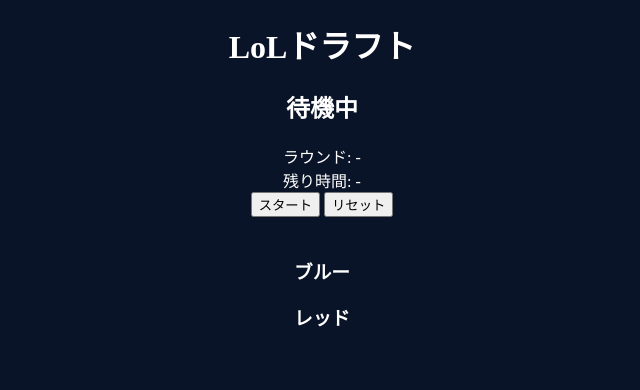
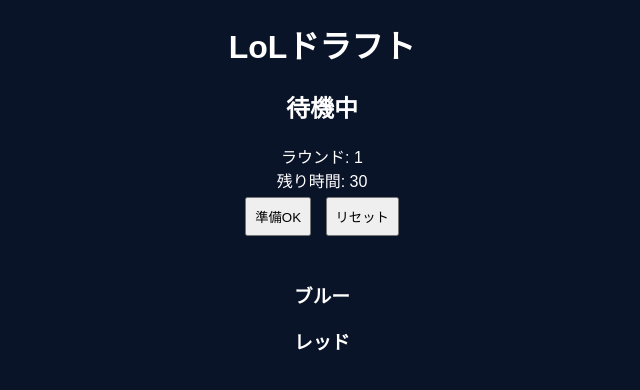
Before and after one commit to kaito19970809-cell/lol-draft, a Flask app: page /red in a window 1280 px wide. Shown: the top 390 px of the page, without its empty margins (318-958 px from the left). Run offline with Flask 3, Linux system fonts and the light colour scheme; parts of the project's set-up code (start-up, migrations or seed data) failed here and were passed over; some libraries are stand-ins or nearby versions.

Commit message:
Update index.html

```diff
--- a/templates/index.html
+++ b/templates/index.html
@@ -6,39 +6,88 @@
 <script src="https://cdn.socket.io/4.5.4/socket.io.min.js"></script>
 
 <style>
-body{background:#0a1428;color:white;text-align:center}
-.pack{display:flex;justify-content:center;gap:10px;margin:20px}
-.card{width:80px;height:100px;position:relative;cursor:pointer}
-.card img{width:100%;border-radius:8px}
-.lock{position:absolute;width:100%;height:100%;background:rgba(0,0,0,0.5)}
+body{
+ background:#0a1428;
+ color:white;
+ text-align:center;
+ font-family:sans-serif;
+}
+
+.pack{
+ display:flex;
+ justify-content:center;
+ gap:10px;
+ margin:20px;
+}
+
+.card{
+ width:80px;
+ height:100px;
+ position:relative;
+ cursor:pointer;
+}
+
+.card img{
+ width:100%;
+ height:100%;
+ border-radius:8px;
+}
+
+.lock{
+ position:absolute;
+ top:0;
+ left:0;
+ width:100%;
+ height:100%;
+ background:rgba(0,0,0,0.6);
+}
+
+.pick img{
+ width:50px;
+ margin:2px;
+}
+
+button{
+ margin:5px;
+ padding:8px;
+}
 </style>
 </head>
 
 <body>
 
 <h1>LoLドラフト</h1>
+
 <h2 id="turn">待機中</h2>
-<div>ラウンド: <span id="round">-</span></div>
-<div>残り時間: <span id="time">-</span></div>
+<div>ラウンド: <span id="round">1</span></div>
+<div>残り時間: <span id="time">30</span></div>
 
-<button onclick="start()">スタート</button>
+<button onclick="ready()">準備OK</button>
 <button onclick="reset()">リセット</button>
 
 <div class="pack" id="pack"></div>
 
 <h3>ブルー</h3>
-<div id="blue"></div>
+<div id="blue" class="pick"></div>
 
 <h3>レッド</h3>
-<div id="red"></div>
+<div id="red" class="pick"></div>
 
 <script>
 const socket = io();
 const role = "{{ role }}";
 let state = {};
 
-function img(c){
- return `https://ddragon.leagueoflegends.com/cdn/13.24.1/img/champion/${c.image}`;
+function imgUrl(champ){
+ return `https://ddragon.leagueoflegends.com/cdn/13.24.1/img/champion/${champ.image}.png`;
+}
+
+function ready(){
+ socket.emit("ready", {role});
+}
+
+function reset(){
+ socket.emit("reset");
 }
 
 socket.on("state", s=>{
@@ -46,18 +95,11 @@
  render();
 });
 
-function start(){
- socket.emit("start",{role:role});
-}
+function render(){
 
-function reset(){
- socket.emit("reset");
-}
-
-function render(){
  if(!state.started){
-   document.getElementById("turn").innerText = "待機中";
-   return;
+  document.getElementById("turn").innerText = "待機中";
+  return;
  }
 
  const orders = [
@@ -69,42 +111,47 @@
  const current = orders[state.round-1][state.turn];
 
  document.getElementById("turn").innerText =
-  current==="blue"?"ブルーのターン":"レッドのターン";
+  current==="blue" ? "ブルーのターン" : "レッドのターン";
 
  document.getElementById("round").innerText = state.round;
  document.getElementById("time").innerText = state.time;
 
+ // パック
  const pack = document.getElementById("pack");
- pack.innerHTML="";
+ pack.innerHTML = "";
 
- if(!state.pack) return;
+ state.pack.forEach(champ=>{
+  const div = document.createElement("div");
+  div.className = "card";
 
- state.pack.forEach(c=>{
-  const div = document.createElement("div");
-  div.className="card";
-
-  const clickable = role===current;
+  const clickable = role === current;
 
   div.innerHTML = `
-   <img src="${img(c)}"
+   <img src="${imgUrl(champ)}"
     onerror="this.src='https://via.placeholder.com/80x100'">
    ${!clickable ? '<div class="lock"></div>' : ''}
   `;
 
   if(clickable){
-    div.onclick = ()=>socket.emit("pick",{role:role,champ:c.name});
+   div.onclick = ()=>pick(champ["名前"]);
   }
 
   pack.appendChild(div);
  });
 
- ["blue","red"].forEach(t=>{
-  const el = document.getElementById(t);
-  el.innerHTML="";
-  state.picks[t].forEach(c=>{
-    el.innerHTML += `<img src="${img(c)}" width="50">`;
+ // ピック表示
+ ["blue","red"].forEach(team=>{
+  const el = document.getElementById(team);
+  el.innerHTML = "";
+
+  state.picks[team].forEach(c=>{
+   el.innerHTML += `<img src="${imgUrl(c)}">`;
   });
  });
+}
+
+function pick(name){
+ socket.emit("pick", {role, champ:name});
 }
 </script>
 
```
